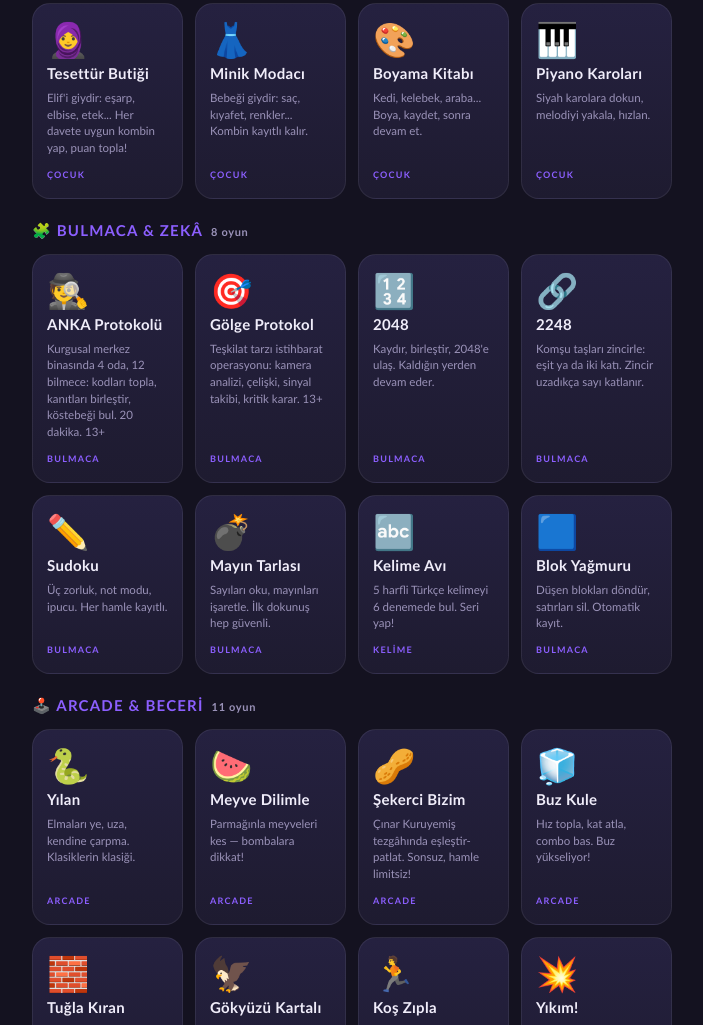
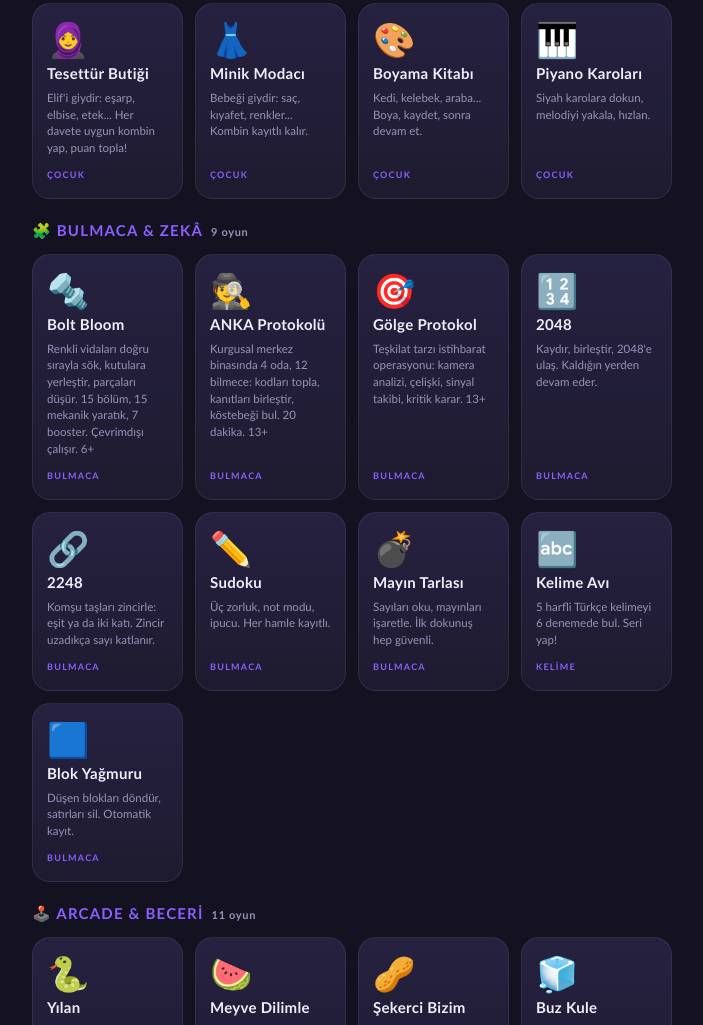
Before and after one commit to heroharun/oyunlar, a plain HTML site: page index.html in a window 1280 px wide. Shown: the part 1367-2392 px from the top of the page, without its empty margins (288-991 px from the left). Drawn offline with Linux system fonts and the light colour scheme.

Commit message:
Bolt Bloom oyununu ana listeye ekle

```diff
--- a/index.html
+++ b/index.html
@@ -111,8 +111,10 @@
       <span class="desc">Siyah karolara dokun, melodiyi yakala, hızlan.</span><span class="tag">Çocuk</span></a>
   </div>
 
-  <h2 class="mor">🧩 BULMACA &amp; ZEKÂ <span class="adet">8 oyun</span></h2>
+  <h2 class="mor">🧩 BULMACA &amp; ZEKÂ <span class="adet">9 oyun</span></h2>
   <div class="grid">
+    <a class="game" href="boltbloom/"><span class="emoji">🔩</span><span class="name">Bolt Bloom</span>
+      <span class="desc">Renkli vidaları doğru sırayla sök, kutulara yerleştir, parçaları düşür. 15 bölüm, 15 mekanik yaratık, 7 booster. Çevrimdışı çalışır. 6+</span><span class="tag">Bulmaca</span></a>
     <a class="game" href="anka/"><span class="emoji">🕵️</span><span class="name">ANKA Protokolü</span>
       <span class="desc">Kurgusal merkez binasında 4 oda, 12 bilmece: kodları topla, kanıtları birleştir, köstebeği bul. 20 dakika. 13+</span><span class="tag">Bulmaca</span></a>
     <a class="game" href="teskilat/dist/"><span class="emoji">🎯</span><span class="name">Gölge Protokol</span>
```
